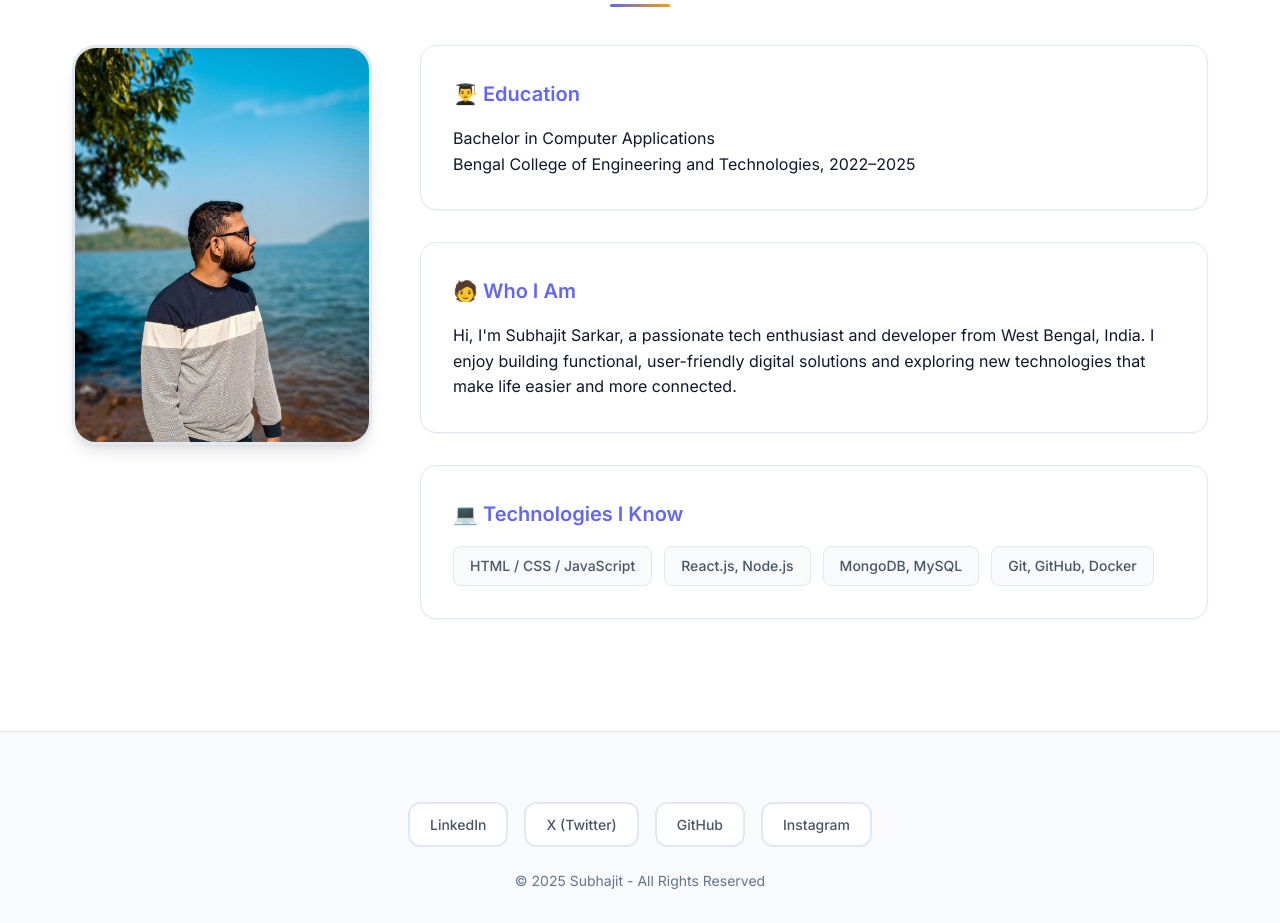
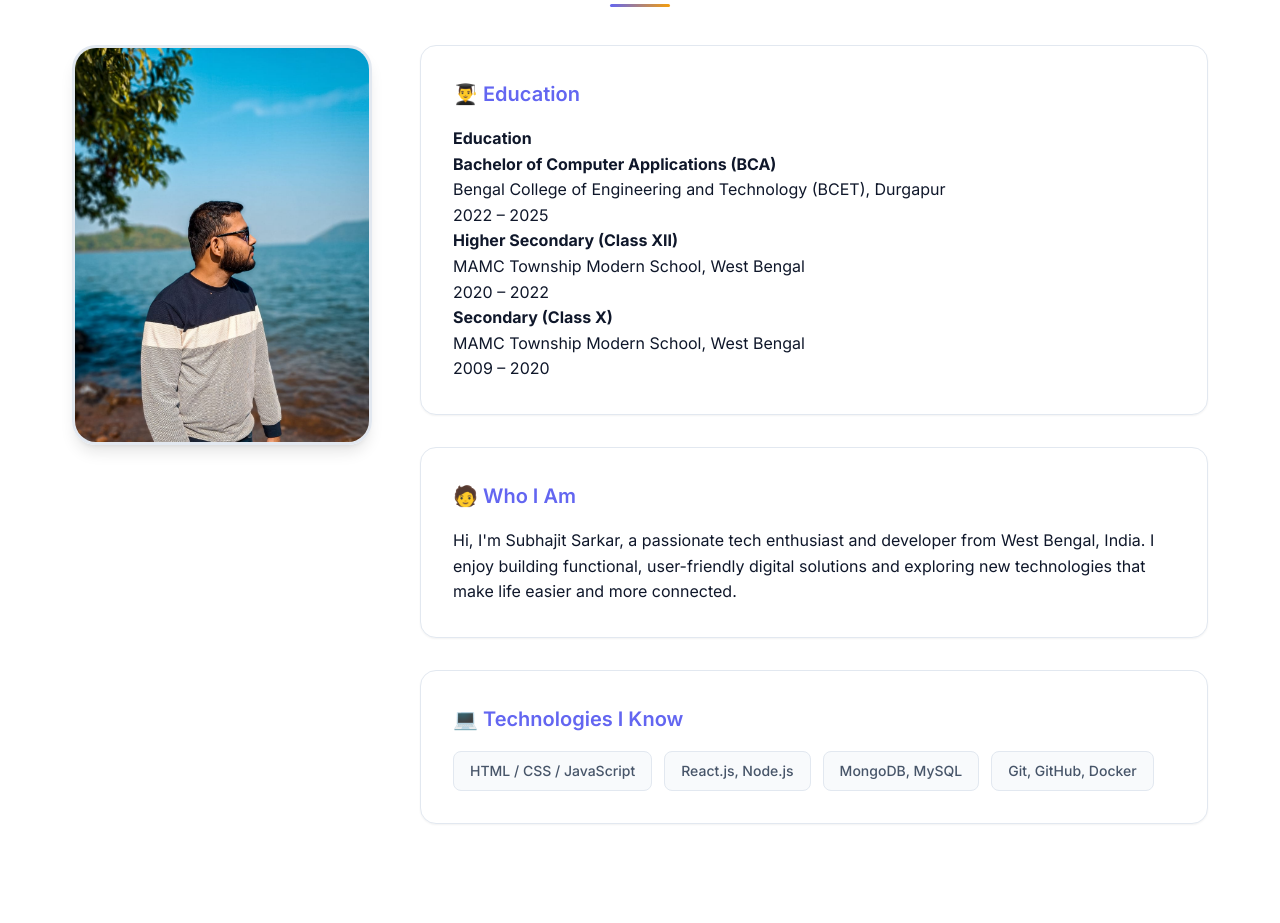
Before and after one commit to subhajit-cmd/my-porfolio-website, a plain HTML site: page index.html in a window 1280 px wide. Shown: the part 1469-2392 px from the top of the page. Drawn offline with Linux system fonts and the light colour scheme.

Commit message:
Update index.html
adding more details in education section

```diff
--- a/index.html
+++ b/index.html
@@ -53,7 +53,20 @@
         <div class="about-details">
             <div class="about-box">
                 <h3>👨‍🎓 Education</h3>
-                <p>Bachelor in Computer Applications <br>Bengal College of Engineering and Technologies, 2022–2025</p>
+                <p><strong>Education</strong></p>
+
+<p><strong>Bachelor of Computer Applications (BCA)</strong><br>
+Bengal College of Engineering and Technology (BCET), Durgapur<br>
+2022 – 2025</p>
+
+<p><strong>Higher Secondary (Class XII)</strong><br>
+MAMC Township Modern School, West Bengal<br>
+2020 – 2022</p>
+
+<p><strong>Secondary (Class X)</strong><br>
+MAMC Township Modern School, West Bengal<br>
+2009 – 2020</p>
+
             </div>
 
             <div class="about-box">
```
